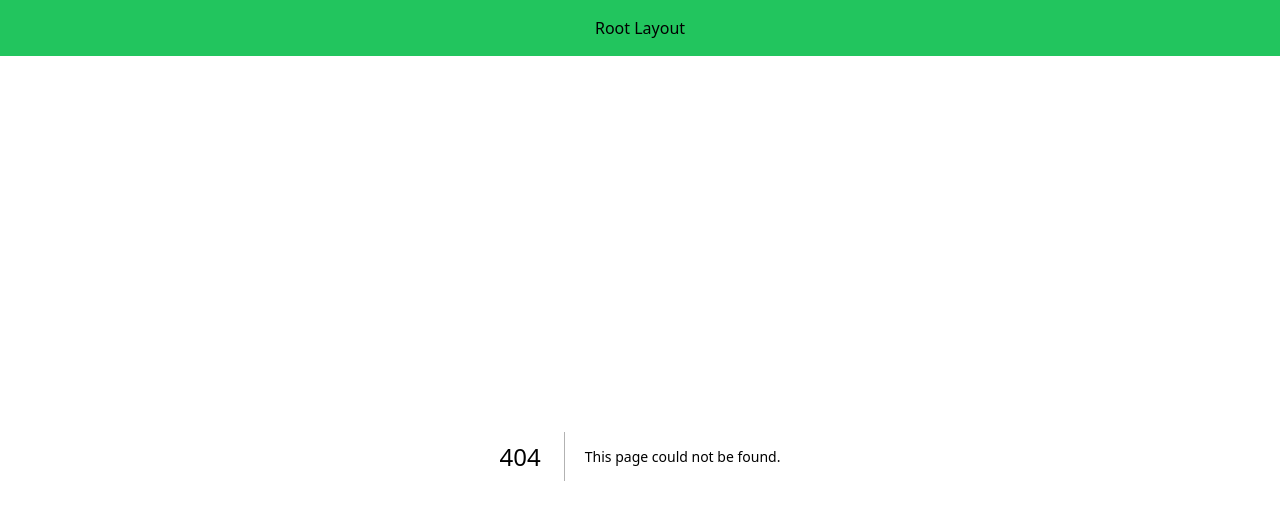
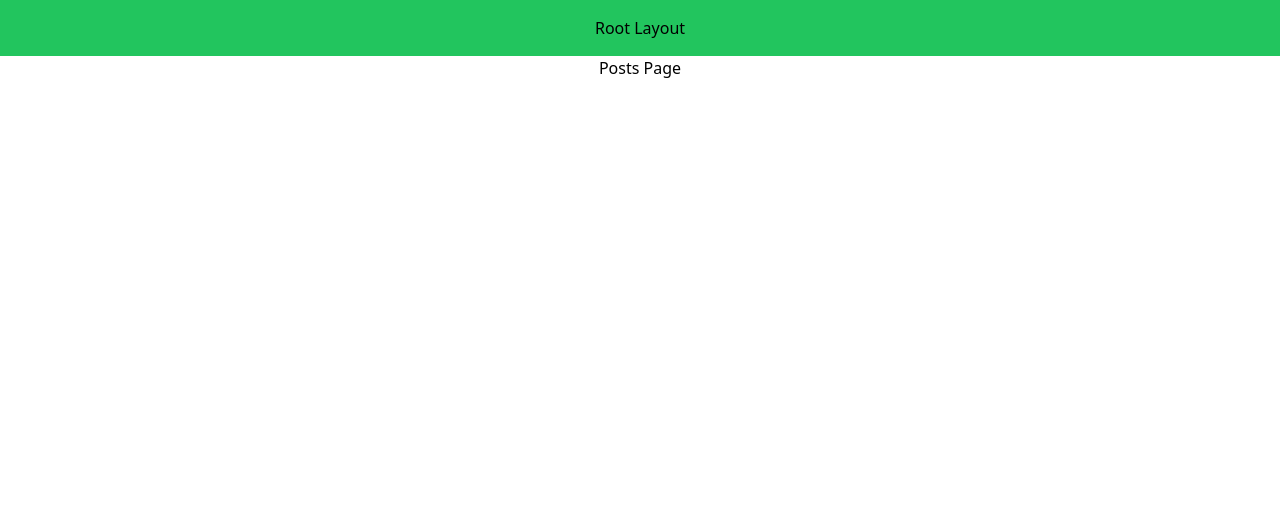
Before and after one commit to AmirmahdiMonzavi/next, a Next.js app: page /posts in a window 1280 px wide. Before the commit this address had no page. Shown: the top 520 px of the page. Built offline with nearby package versions, Linux system fonts and the light colour scheme.

Commit message:
feat(routes): add posts route

```diff
--- /dev/null
+++ b/app/posts/page.tsx
@@ -0,0 +1,3 @@
+export default function Page() {
+  return <h1 className="text-center">Posts Page</h1>;
+}
```
